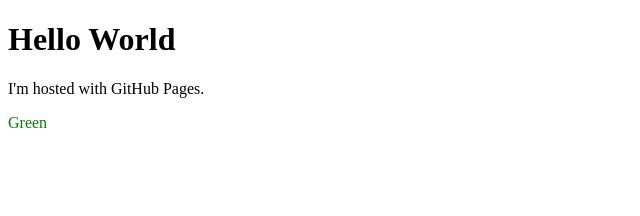
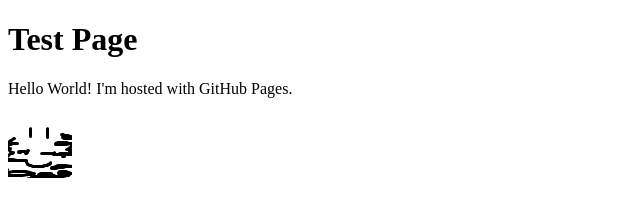
Before and after one commit to rtgreen86/rtgreen86.github.io, a plain HTML site: page index.html in a window 1280 px wide. Shown: the whole page, without its empty margins (0-640 px from the left). Drawn offline with Linux system fonts and the light colour scheme.

Commit message:
Update test pages

```diff
--- a/index.html
+++ b/index.html
@@ -1,11 +1,13 @@
 <!DOCTYPE html>
-<html>
-  <head>
-    <link href="./styles.css" rel="stylesheet" />
-  </head>
+<html lang="en">
+<head>
+  <meta charset="UTF-8">
+  <meta name="viewport" content="width=device-width, initial-scale=1.0">
+  <title>Test Page</title>
+</head>
 <body>
-<h1>Hello World</h1>
-<p>I'm hosted with GitHub Pages.</p>
-<p class="green">Green</p>
+  <h1>Test Page</h1>
+  <p>Hello World! I'm hosted with GitHub Pages.</p>
+  <img src="logo.png" alt="logo">
 </body>
 </html>
```
Also changed, not shown: logo.png (added).
